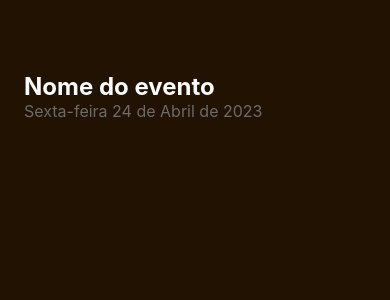
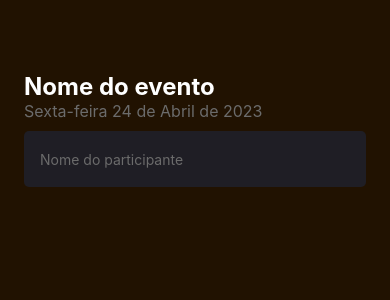
Before and after one commit to Giakomogcs/imhere, a React Native app: screen / in a window 390 px wide. Shown: the top 300 px of the page. Built offline with nearby package versions, Linux system fonts and the light colour scheme.

Commit message:
Criando tela Home

```diff
--- a/App.tsx
+++ b/App.tsx
@@ -1,37 +1,5 @@
-import { StatusBar } from "expo-status-bar";
-import { StyleSheet, Text, View } from "react-native";
+import Home from "./src/screens/Home";
 
 export default function App() {
-  return (
-    <View style={styles.container}>
-      <Text
-        style={{
-          color: "#FFFFFF",
-          fontSize: 24,
-          fontWeight: "bold",
-          marginTop: 48,
-        }}
-      >
-        Nome do evento
-      </Text>
-
-      <Text
-        style={{
-          color: "#6B6B6B",
-          fontSize: 16,
-        }}
-      >
-        Sexta-feira 24 de Abril de 2023
-      </Text>
-      <StatusBar style="auto" />
-    </View>
-  );
+  return <Home />;
 }
-
-const styles = StyleSheet.create({
-  container: {
-    flex: 1,
-    backgroundColor: "#211201",
-    padding: 24,
-  },
-});
--- /dev/null
+++ b/src/screens/Home/index.tsx
@@ -0,0 +1,18 @@
+import { Text, View, TextInput } from "react-native";
+import { styles } from "./styles";
+
+export default function Home() {
+  return (
+    <View style={styles.container}>
+      <Text style={styles.eventName}>Nome do evento</Text>
+
+      <Text style={styles.eventData}>Sexta-feira 24 de Abril de 2023</Text>
+
+      <TextInput
+        style={styles.input}
+        placeholder="Nome do participante"
+        placeholderTextColor="#6B6B6B"
+      />
+    </View>
+  );
+}
--- /dev/null
+++ b/src/screens/Home/styles.ts
@@ -0,0 +1,28 @@
+import { StyleSheet } from "react-native";
+
+export const styles = StyleSheet.create({
+  container: {
+    flex: 1,
+    backgroundColor: "#211201",
+    padding: 24,
+  },
+  eventName: {
+    color: "#FFFFFF",
+    fontSize: 24,
+    fontWeight: "bold",
+    marginTop: 48,
+  },
+  eventData: {
+    color: "#6B6B6B",
+    fontSize: 16,
+  },
+  input: {
+    backgroundColor: "#1F1E25",
+    borderRadius: 5,
+    color: "#fff",
+
+    height: 56,
+    padding: 16,
+    marginVertical: 10,
+  },
+});
```
